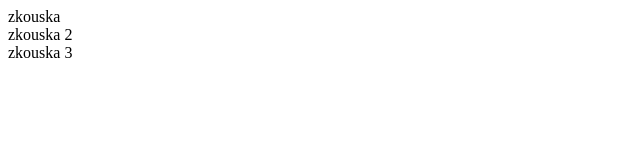
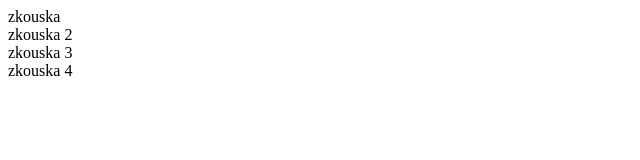
Before and after one commit to thatsalexander/___repository, a plain HTML site: page folder/index.html in a window 1280 px wide. Shown: the full height of the page, 0-640 px from the left. Drawn offline with Linux system fonts and the light colour scheme.

Commit message:
commit 4

```diff
--- a/folder/index.html
+++ b/folder/index.html
@@ -6,5 +6,6 @@
         <div>zkouska</div>
         <div>zkouska 2</div>
         <div>zkouska 3</div>
+        <div>zkouska 4</div>
     </body>
 </html>
```
